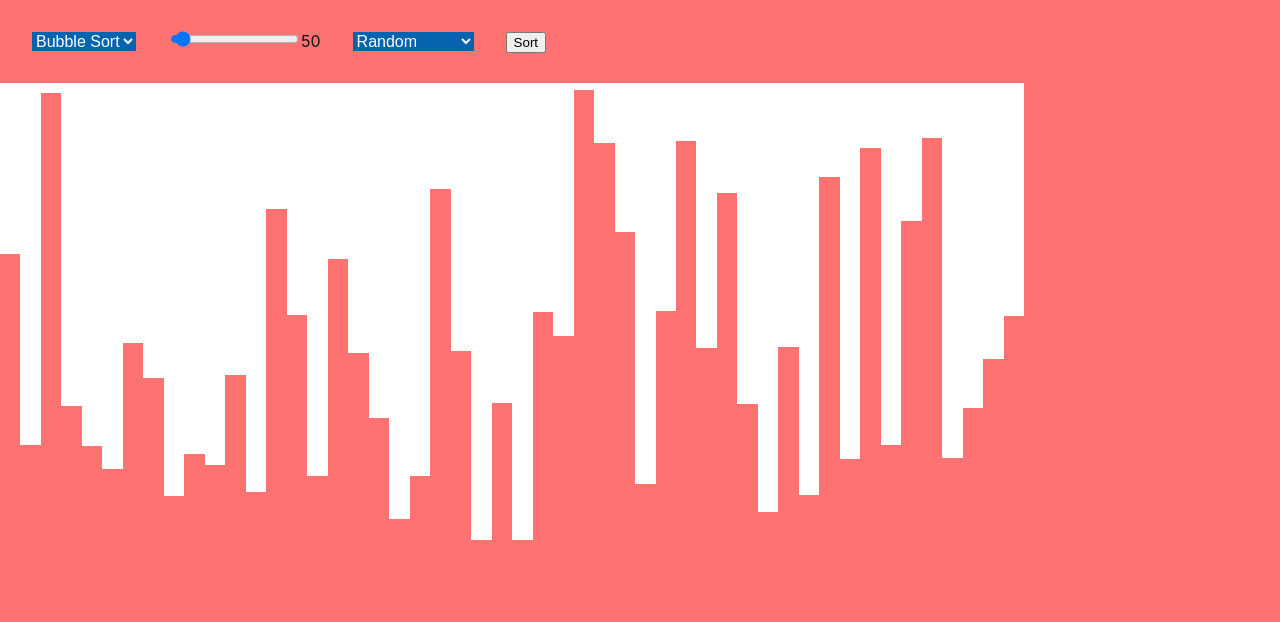
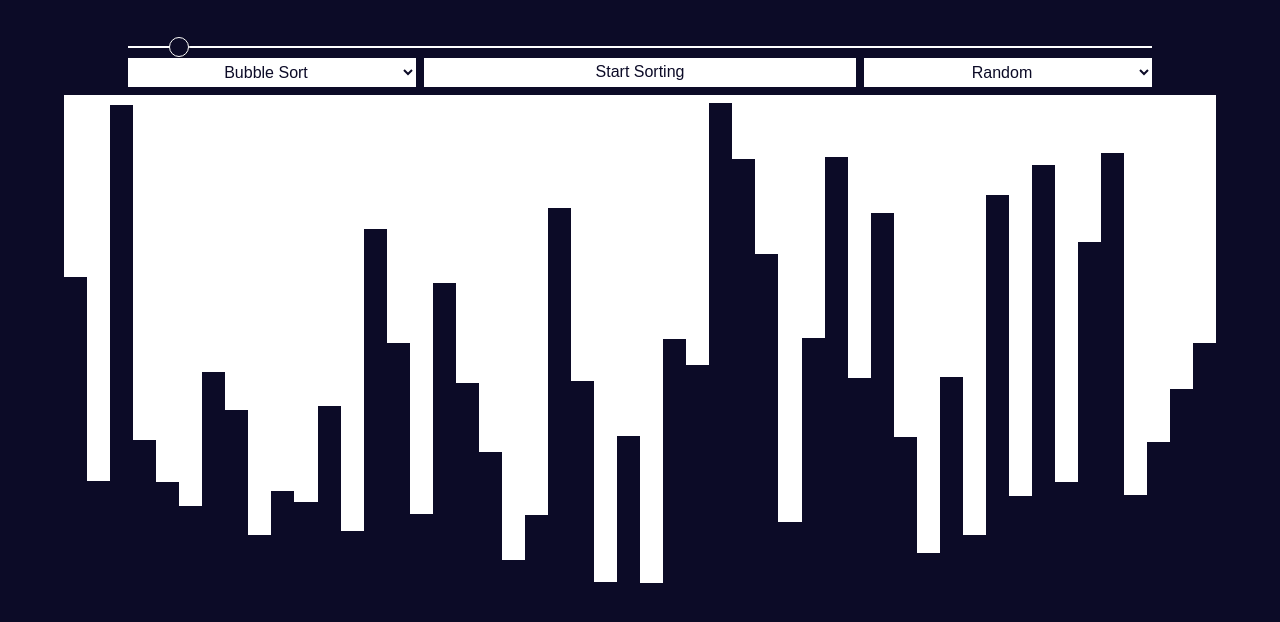
Before and after one commit to arpit73/SortingVisualizer, a React (Create React App) app: page / in a window 1280 px wide. Shown: the top 622 px of the page. Built offline with nearby package versions, Linux system fonts and the light colour scheme.

Commit message:
all features

```diff
--- a/src/App.js
+++ b/src/App.js
@@ -1,5 +1,8 @@
 import React from 'react';
+
+import './styles/globals.scss';
 import './App.scss';
+
 import ArraySizeSelector from './TopBar/ArraySizeSelector';
 import AlgorithmSelector from './TopBar/AlgorithmSelector';
 import ArrayTypeSelector from './TopBar/ArrayTypeSelector';
@@ -19,10 +22,11 @@ class App extends React.Component {
             arraySize: 50,
             stripsArray: [],
             sortingAlgorithm: SortingAlgorithms[0],
-            arrayType: 'Random'
+            arrayType: 'Random',
+            currentlySorting: false
         };
+        this.surfaceHeight = window.innerHeight / 1.5;
     }
-    surfaceHeight = 500; // px
 
     componentDidMount = () => {
         this.setState({
@@ -41,6 +45,12 @@ class App extends React.Component {
                 for (let i = 0; i < arraySize; i++) {
                     stripLengthArray.push(Math.ceil(Math.random() * maxValue));
                 }
+                // const shuffleArray = array => {
+                //     for (let i = array.length - 1; i > 0; i--) {
+                //         const j = Math.floor(Math.random() * (i + 1));
+                //         [array[i], array[j]] = [array[j], array[i]];
+                //     }
+                // };
                 break;
 
             case 'Almost Sorted':
@@ -92,21 +102,49 @@ class App extends React.Component {
     }
 
     swap = async (arr, i, j) => {
+        switch (this.state.currentlySorting) {
+            case true:
+                await this.sleep();
+
                 [arr[i], arr[j]] = [arr[j], arr[i]];
 
-        await this.sleep();
                 this.setState({
                     stripsArray: arr
                 });
+                return true;
+
+            case false:
+                this.setState({
+                    stripsArray: this.generateStripsArray(
+                        this.state.arraySize,
+                        this.state.arrayType,
+                        this.surfaceHeight
+                    )
+                });
+                return false;
+
+            default:
+                break;
+        }
     };
 
-    runSort = (array, swapMethod) => {
+    runSort = async (array, swapMethod) => {
+        await this.setState({
+            currentlySorting: true
+        });
         this.state.sortingAlgorithm.method(array, swapMethod);
+    };
+
+    stopSort = () => {
+        this.setState({
+            currentlySorting: false
+        });
     };
 
     handleArraySizeSelector = arraySize => {
         this.setState({
             arraySize: arraySize,
+            currentlySorting: false,
             stripsArray: this.generateStripsArray(
                 arraySize,
                 this.state.arrayType,
@@ -117,13 +155,15 @@ class App extends React.Component {
 
     handleAlgorithmSelector = algorithm => {
         this.setState({
-            sortingAlgorithm: algorithm
+            sortingAlgorithm: algorithm,
+            currentlySorting: false
         });
     };
 
     handleArrayTypeSelector = arrayType => {
         this.setState({
             arrayType: arrayType,
+            currentlySorting: false,
             stripsArray: this.generateStripsArray(
                 this.state.arraySize,
                 arrayType,
@@ -134,12 +174,9 @@ class App extends React.Component {
 
     TopBar = () => {
         return (
-            <span>
-                <AlgorithmSelector
-                    onChangeHandler={this.handleAlgorithmSelector}
-                />
-
+            <span className="grid-container">
                 <ArraySizeSelector
+                    className="ArraySizeSelector"
                     min={10}
                     max={1000}
                     step={5}
@@ -147,17 +184,35 @@ class App extends React.Component {
                     onChangeHandler={this.handleArraySizeSelector}
                 />
 
-                <ArrayTypeSelector
-                    onChangeHandler={this.handleArrayTypeSelector}
+                <span className="grid-row">
+                    <AlgorithmSelector
+                        className="AlgorithmSelector"
+                        onChangeHandler={this.handleAlgorithmSelector}
                     />
 
+                    {this.state.currentlySorting ? (
                         <button
+                            className="sortControl"
+                            onClick={() => this.stopSort()}
+                        >
+                            Stop Sorting
+                        </button>
+                    ) : (
+                        <button
+                            className="sortControl"
                             onClick={() =>
                                 this.runSort(this.state.stripsArray, this.swap)
                             }
                         >
-                    Sort
+                            Start Sorting
                         </button>
+                    )}
+
+                    <ArrayTypeSelector
+                        className="ArrayTypeSelector"
+                        onChangeHandler={this.handleArrayTypeSelector}
+                    />
+                </span>
             </span>
         );
     };
@@ -180,7 +235,8 @@ class App extends React.Component {
 
     render() {
         const surfaceStyles = {
-            width: '80%',
+            width: '90%',
+            margin: '0.5rem auto',
             height: `${this.surfaceHeight}px`
         };
 
--- a/src/App.scss
+++ b/src/App.scss
@@ -1,7 +1,7 @@
 body {
     width: 100%;
     height: 100%;
-    background-color: rgb(255, 114, 114);
+    background-color: #0c0b27;
 }
 
 .surface {
@@ -10,6 +10,63 @@ body {
     align-items: flex-start;
 }
 
+.grid-container {
+    display: flex;
+    flex-direction: column;
+    flex-wrap: nowrap;
+
+    width: 80%;
+    margin: 2rem auto 0 auto;
+
+    // .ArraySizeSelector {
+    // }
+
+    .grid-row {
+        display: grid;
+        grid-template-columns: 1fr 1.5fr 1fr;
+        grid-template-rows: 1fr;
+        grid-template-areas: 'AlgorithmSelector sortControl ArrayTypeSelector';
+        grid-gap: 0.5rem;
+        // display: flex;
+        // flex-direction: row;
+
+        .AlgorithmSelector {
+            grid-area: AlgorithmSelector;
+        }
+
+        .sortControl {
+            grid-area: sortControl;
+
+            background-color: #ffffff;
+            color: #0c0b27;
+            border: none;
+            font-size: 1em;
+            -webkit-appearance: button;
+            outline: none;
+            cursor: pointer;
+            padding: 0.3rem;
+
+            // font-family: 'Press Start 2P', cursive;
+        }
+
+        .ArrayTypeSelector {
+            grid-area: ArrayTypeSelector;
+        }
+    }
+}
+
+// #topbar {
+//     display: flex;
+//     flex-direction: row;
+//     flex-wrap: wrap;
+//     justify-content: center;
+
+//     #ArraySizeSelector {
+//         flex-grow: 1;
+//         flex-shrink: 1;
+//     }
+// }
+
 .strip {
     flex-grow: 1;
     flex-shrink: 1;
--- a/src/TopBar/ArraySizeSelector.js
+++ b/src/TopBar/ArraySizeSelector.js
@@ -1,11 +1,9 @@
 import React from 'react';
-import './ArraySizeSelector.scss';
 
 const ArraySizeSelector = props => {
     return (
-        <span id="range">
+        <span>
             <input
-                id="slider"
                 type="range"
                 name="Array Size"
                 min={props.min}
@@ -14,7 +12,6 @@ const ArraySizeSelector = props => {
                 defaultValue={props.defaultValue}
                 onChange={e => props.onChangeHandler(e.target.value)}
             />
-            <span id="display">{props.defaultValue}</span>
         </span>
     );
 };
--- a/src/TopBar/ArraySizeSelector.scss
+++ /dev/null
@@ -1,11 +0,0 @@
-#range {
-    outline: none;
-
-    #slider {
-        cursor: pointer;
-    }
-
-    #display {
-        color: #0e1419;
-    }
-}
--- a/src/TopBar/Dropdown.scss
+++ b/src/TopBar/Dropdown.scss
@@ -1,15 +1,14 @@
 select {
-    background-color: #0563af;
-    color: white;
+    background-color: #ffffff;
+    color: #0c0b27;
     border: none;
     font-size: 1em;
-    margin: 2rem;
     -webkit-appearance: button;
     appearance: button;
     outline: none;
     cursor: pointer;
+    text-align: center;
 
-    option {
-        background-color: #0563af;
-    }
+    padding: 0.3rem;
+    // font-weight: 100;
 }
--- a/src/TopBar/SortingAlgorithms.js
+++ b/src/TopBar/SortingAlgorithms.js
@@ -6,8 +6,7 @@ class Algorithm {
 }
 
 const BubbleSort = new Algorithm('Bubble Sort', async (arr, swap) => {
-    let len = arr.length;
-    for (let i = len - 1; i >= 0; i--) {
+    firstLoop: for (let i = arr.length - 1; i >= 0; i--) {
         for (let j = 1; j <= i; j++) {
             let backup_1 = arr[j - 1].color;
             let backup_2 = arr[j].color;
@@ -16,7 +15,9 @@ const BubbleSort = new Algorithm('Bubble Sort', async (arr, swap) => {
             arr[j].color = 'red';
 
             if (arr[j - 1].length > arr[j].length) {
-                await swap(arr, j - 1, j);
+                if (!(await swap(arr, j - 1, j))) {
+                    break firstLoop;
+                }
             }
 
             arr[j - 1].color = backup_1;
--- a/src/styles/globals.scss
+++ b/src/styles/globals.scss
@@ -0,0 +1,135 @@
+$track-color: #ffffff;
+$thumb-color: #0c0b27;
+
+$thumb-radius: 12px;
+$thumb-height: 20px;
+$thumb-width: 20px;
+$thumb-shadow-size: 1px;
+$thumb-shadow-blur: 1px;
+$thumb-shadow-color: rgba(17, 17, 17, 0.26);
+$thumb-border-width: 1px;
+$thumb-border-color: white;
+
+$track-width: 100%;
+$track-height: 2px;
+$track-shadow-size: 2px;
+$track-shadow-blur: 2px;
+$track-shadow-color: rgba(0, 0, 0, 0);
+$track-border-width: 1px;
+$track-border-color: rgba(0, 0, 0, 0);
+
+$track-radius: 5px;
+$contrast: 5%;
+
+@mixin shadow($shadow-size, $shadow-blur, $shadow-color) {
+    box-shadow: $shadow-size $shadow-size $shadow-blur $shadow-color,
+        0px 0px $shadow-size lighten($shadow-color, 5%);
+}
+
+@mixin track() {
+    width: $track-width;
+    height: $track-height;
+    cursor: pointer;
+    animate: 0.2s;
+}
+
+@mixin thumb() {
+    @include shadow(
+        $thumb-shadow-size,
+        $thumb-shadow-blur,
+        $thumb-shadow-color
+    );
+    border: $thumb-border-width solid $thumb-border-color;
+    height: $thumb-height;
+    width: $thumb-width;
+    border-radius: $thumb-radius;
+    background: $thumb-color;
+    cursor: pointer;
+}
+
+input[type='range'] {
+    -webkit-appearance: none;
+    margin: $thumb-height/2 0;
+    width: $track-width;
+    height: $track-height;
+
+    &:focus {
+        outline: none;
+    }
+
+    &::-webkit-slider-runnable-track {
+        @include track();
+        @include shadow(
+            $track-shadow-size,
+            $track-shadow-blur,
+            $track-shadow-color
+        );
+        background: $track-color;
+        border-radius: $track-radius;
+        border: $track-border-width solid $track-border-color;
+    }
+
+    &::-webkit-slider-thumb {
+        @include thumb();
+        -webkit-appearance: none;
+        margin-top: ((-$track-border-width * 2 + $track-height) / 2) -
+            ($thumb-height / 2);
+    }
+
+    &:focus::-webkit-slider-runnable-track {
+        background: lighten($track-color, $contrast);
+    }
+
+    &::-moz-range-track {
+        @include track();
+        @include shadow(
+            $track-shadow-size,
+            $track-shadow-blur,
+            $track-shadow-color
+        );
+        background: $track-color;
+        border-radius: $track-radius;
+        border: $track-border-width solid $track-border-color;
+    }
+    &::-moz-range-thumb {
+        @include thumb();
+    }
+
+    &::-ms-track {
+        @include track();
+        background: transparent;
+        border-color: transparent;
+        border-width: $thumb-width 0;
+        color: transparent;
+    }
+
+    &::-ms-fill-lower {
+        background: darken($track-color, $contrast);
+        border: $track-border-width solid $track-border-color;
+        border-radius: $track-radius * 2;
+        @include shadow(
+            $track-shadow-size,
+            $track-shadow-blur,
+            $track-shadow-color
+        );
+    }
+    &::-ms-fill-upper {
+        background: $track-color;
+        border: $track-border-width solid $track-border-color;
+        border-radius: $track-radius * 2;
+        @include shadow(
+            $track-shadow-size,
+            $track-shadow-blur,
+            $track-shadow-color
+        );
+    }
+    &::-ms-thumb {
+        @include thumb();
+    }
+    &:focus::-ms-fill-lower {
+        background: $track-color;
+    }
+    &:focus::-ms-fill-upper {
+        background: lighten($track-color, $contrast);
+    }
+}
```
Lines whose indentation alone changed are shown as unchanged.
